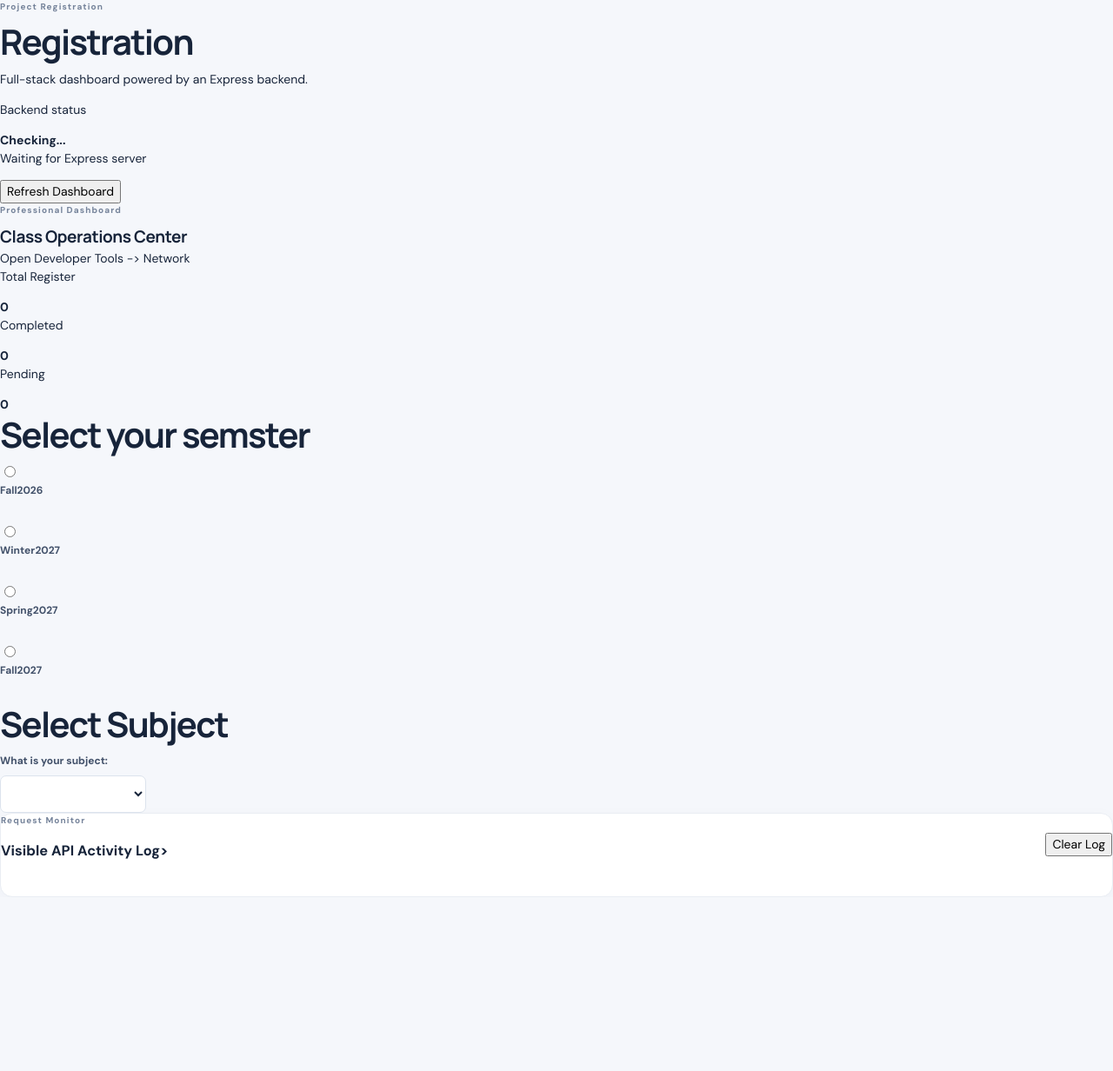
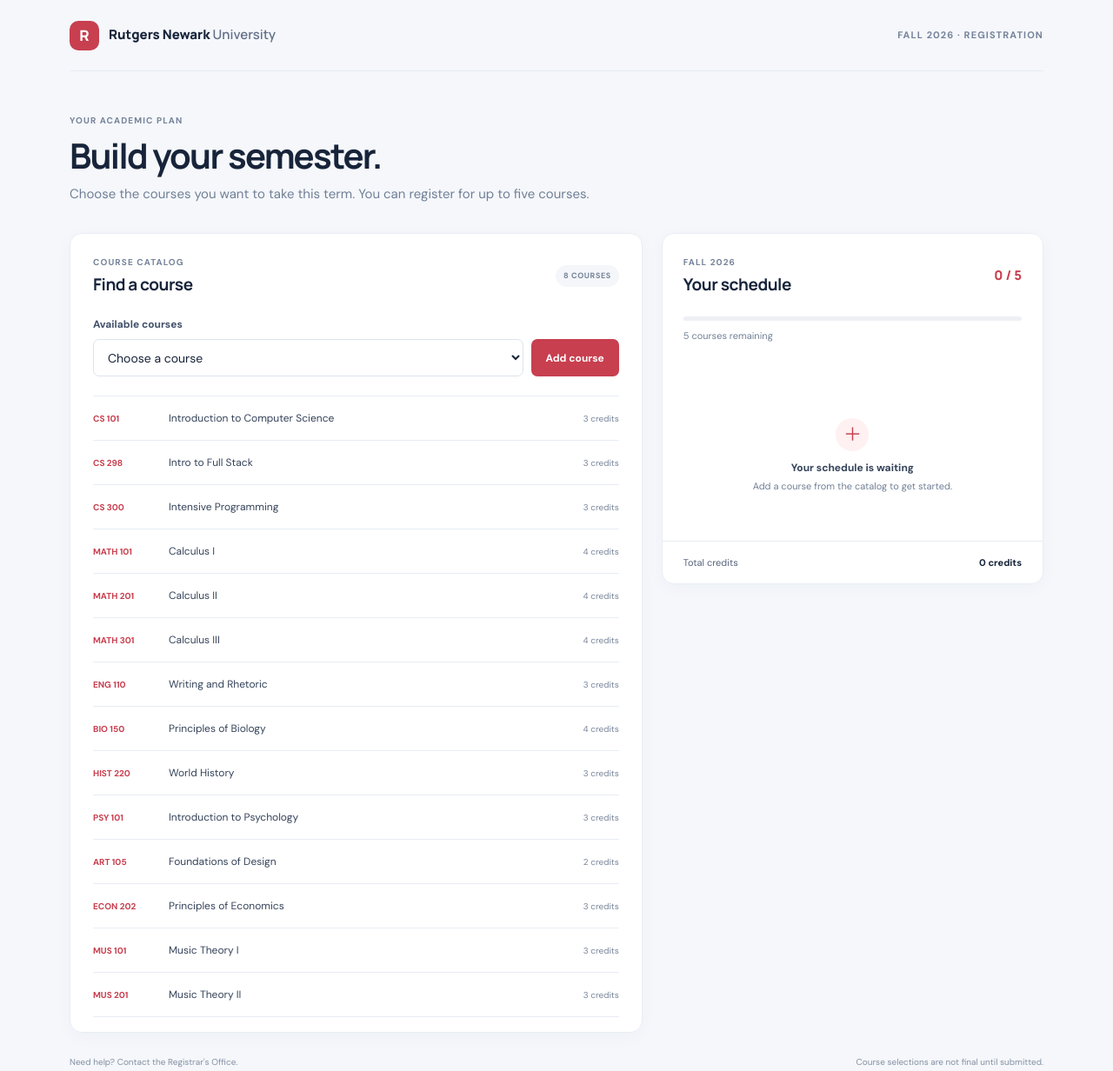
Before and after one commit to So1arious/FullStack-Project1, a website: page Index.html in a window 1280 px wide. Shown: the whole page at 87% size. Before the commit the page ends 1032 px from the top, so only its background shows below. Drawn offline with Linux system fonts and the light colour scheme.

Commit message:
Refactor Index.html for course registration page

```diff
--- a/Index.html
+++ b/Index.html
@@ -1,117 +1,156 @@
-<!DOCTYPE html>
+<!doctype html>
 <html lang="en">
 <head>
-    <meta charset="UTF-8">
-    <meta name = "viewport" content="width=device-width, initial-scale=1.0">
-    <title>Student Class Registration </title>
-    <link rel = "stylesheet" href="style.css">
+    <meta charset="utf-8">
+    <meta name="viewport" content="width=device-width, initial-scale=1">
+    <meta name="theme-color" content="#f5f7fb">
+    <title>Course registration</title>
+    <link rel="stylesheet" href="/style.css">
+    <script src="/script.js" defer></script>
 </head>
 <body>
-<div class = "app-shell"></div>
-<aside class = "sidebar">
+<main class="page-shell">
+    <header class="page-header">
+        <a class="brand" href="/" aria-label="Rutgers Newark Universty home">
+            <span class="brand-mark" aria-hidden="true">R</span>
+            <span>Rutgers Newark <span class="brand-light">University</span></span>
+        </a>
+        <span class="term-label">FALL 2026 · REGISTRATION</span>
+    </header>
+
+    <section class="intro" aria-labelledby="page-title">
+        <p class="eyebrow">YOUR ACADEMIC PLAN</p>
+        <h1 id="page-title">Build your semester.</h1>
+        <p class="intro-copy">Choose the courses you want to take this term. You can register for up to five courses.</p>
+    </section>
+
+    <div class="registration-layout">
+        <section class="panel course-picker" aria-labelledby="catalog-title">
+            <div class="panel-heading">
                 <div>
-        <p class = "eyebrow">Project Registration</p>
-        <h1>Registration</h1>
-        <p class="sidebar-text">
-            Full-stack dashboard powered by an Express backend.
-        </p>
+                    <p class="eyebrow">COURSE CATALOG</p>
+                    <h2 id="catalog-title">Find a course</h2>
+                </div>
+                <span class="catalog-count">8 COURSES</span>
             </div>
 
-    <div class="server-card">
-        <div class="server-row">
-            <span id="status-dot" class="status-dot offline"></span>
-            <div>
-                <p class="server-label">Backend status</p>
-                <strong id="server-label">Checking...</strong>
+            <form id="course-form">
+                <label for="course-select">Available courses</label>
+                <div class="select-row">
+                    <select id="course-select" name="course" required>
+                        <option value="">Choose a course</option>
+                    </select>
+                    <button class="button button-primary" id="add-course" type="submit">Add course</button>
                 </div>
+            </form>
+
+            <div class="catalog-list" aria-label="Course catalog">
+                <article class="catalog-item">
+                    <span class="course-code">CS 101</span>
+                    <span class="course-name">Introduction to Computer Science</span>
+                    <span class="course-credits">3 credits</span>
+                </article>
+                <article class = "catalog-item">
+                    <span class ="course-code">CS 298</span>
+                    <span class ="course-name">Intro to Full Stack</span>
+                    <span class ="course-credits">3 credits</span>
+                </article>
+                <article class = "catalog-item">
+                    <span class ="course-code">CS 300</span>
+                    <span class ="course-name">Intensive Programming</span>
+                    <span class ="course-credits">3 credits</span>
+                </article>
+                <article class="catalog-item">
+                    <span class="course-code">MATH 101</span>
+                    <span class="course-name">Calculus I</span>
+                    <span class="course-credits">4 credits</span>
+                </article>
+                <article class="catalog-item">
+                    <span class="course-code">MATH 201</span>
+                    <span class="course-name">Calculus II</span>
+                    <span class="course-credits">4 credits</span>
+                </article>
+                <article class="catalog-item">
+                    <span class="course-code">MATH 301</span>
+                    <span class="course-name">Calculus III</span>
+                    <span class="course-credits">4 credits</span>
+                </article>
+                <article class="catalog-item">
+                    <span class="course-code">ENG 110</span>
+                    <span class="course-name">Writing and Rhetoric</span>
+                    <span class="course-credits">3 credits</span>
+                </article>
+                <article class="catalog-item">
+                    <span class="course-code">BIO 150</span>
+                    <span class="course-name">Principles of Biology</span>
+                    <span class="course-credits">4 credits</span>
+                </article>
+                <article class="catalog-item">
+                    <span class="course-code">HIST 220</span>
+                    <span class="course-name">World History</span>
+                    <span class="course-credits">3 credits</span>
+                </article>
+                <article class="catalog-item">
+                    <span class="course-code">PSY 101</span>
+                    <span class="course-name">Introduction to Psychology</span>
+                    <span class="course-credits">3 credits</span>
+                </article>
+                <article class="catalog-item">
+                    <span class="course-code">ART 105</span>
+                    <span class="course-name">Foundations of Design</span>
+                    <span class="course-credits">2 credits</span>
+                </article>
+                <article class="catalog-item">
+                    <span class="course-code">ECON 202</span>
+                    <span class="course-name">Principles of Economics</span>
+                    <span class="course-credits">3 credits</span>
+                </article>
+                <article class="catalog-item">
+                    <span class="course-code">MUS 101</span>
+                    <span class="course-name">Music Theory I</span>
+                    <span class="course-credits">3 credits</span>
+                </article>
+                <article class="catalog-item">
+                    <span class="course-code">MUS 201</span>
+                    <span class="course-name">Music Theory II</span>
+                    <span class="course-credits">3 credits</span>
+                </article>
             </div>
-        <p id="server-details" class="server-details">
-            Waiting for Express server
-        </p>
-    </div>
-    <button id ="refresh-button" class="outline-button" type="button">
-        Refresh Dashboard
-    </button>
-</aside>
-
-<main class="main-content">
-    <header class="topbar">
-        <div>
-            <p class="eyebrow">Professional Dashboard</p>
-            <h2>Class Operations Center</h2>
-        </div>
-        <div class="network-tip">
-            Open Developer Tools -> Network
-        </div>
-    </header>
-
-    <section class="stats-grid">
-        <article class="stat-card">
-            <p>Total Register</p>
-            <strong id="\Total-Register">0</strong>
-        </article>
-
-        <article class="stat-card">
-            <p>Completed</p>
-            <strong id="completed-Register">0</strong>
-        </article>
-
-        <article class="stat-card">
-            <p>Pending</p>
-            <strong id="pending-tasks">0</strong>
-        </article>
         </section>
 
-    <section class="dashboard-grid">
-        <article>
-            <h1>Select your semster</h1>
-            <form>
-                <input type="radio" id= "Fall 2026" name="status">
-                <label for="Fall 2026">Fall2026</label><br>
-                <input type="radio" id= "Winter 2027" name="status">
-                <label for="Winter 2027">Winter2027</label><br>
-                <input type="radio" id= "Spring 2027" name="status">
-                <label for="Spring 2027">Spring2027</label><br>
-                <input type="radio" id= "Fall 2027" name="status">
-                <label for="Fall 2027">Fall2027</label><br>
-            </form>
-
-            <h1>Select Subject</h1>
-            <form action="/action_page.php">
-                <label for="subject">What is your subject:</label>
-                <select id="subject" name="subject">
-                    <option value=" "></option>
-                    <option value="Mathematics">Math</option>
-                    <option value="Writing">Writing</option>
-                    <option value="Biology">Biology</option>
-                    <option value="Chemistry">Chemistry</option>
-                    <option value="Physics">Physics</option>
-                    <option value="Criminal Justice">Criminal Justice</option>
-                    <option value="Philosophy">Philosophy</option>
-                    <option value="Accounting">Accounting</option>
-                    <option value="Business">Business</option>
-                    <option value="Economics">Economics</option>
-                    <option value="Music">Music</option>
-                    <option value="Computer Science">Computer Science</option>
-                </select>
-            </form>
-        </article>
-    </section>
-
-    <section class="panel api-panel">
+        <section class="panel schedule-panel" aria-labelledby="schedule-title">
             <div class="panel-heading">
                 <div>
-                <p class="eyebrow">Request Monitor</p>
-                <h3>Visible API Activity Log></h3>
+                    <p class="eyebrow">FALL 2026</p>
+                    <h2 id="schedule-title">Your schedule</h2>
                 </div>
-            <button id="clear-log-button" class="small-button" type="button">
-                Clear Log
-            </button>
+                <span class="course-counter" id="course-counter">0 / 5</span>
             </div>
 
-        <div id="api-log" class="api-log"></div>
+            <div class="progress-track" aria-hidden="true">
+                <span class="progress-fill" id="progress-fill"></span>
+            </div>
+            <p class="helper-text" id="schedule-summary">You can add up to 5 courses.</p>
+            <p class="status-message" id="status-message" role="status" aria-live="polite"></p>
+
+            <ul class="selected-courses" id="selected-courses" aria-label="Selected courses"></ul>
+            <div class="empty-state" id="empty-state">
+                <span class="empty-icon" aria-hidden="true">＋</span>
+                <p class="empty-title">Your schedule is waiting</p>
+                <p>Add a course from the catalog to get started.</p>
+            </div>
+
+            <div class="schedule-footer">
+                <span>Total credits</span>
+                <strong id="total-credits">0 credits</strong>
+            </div>
         </section>
+    </div>
+
+    <footer class="page-footer">
+        <span>Need help? Contact the Registrar's Office.</span>
+        <span>Course selections are not final until submitted.</span>
+    </footer>
 </main>
-<script src="script.js"></script>
 </body>
 </html>
```
Lines whose indentation alone changed are shown as unchanged.
